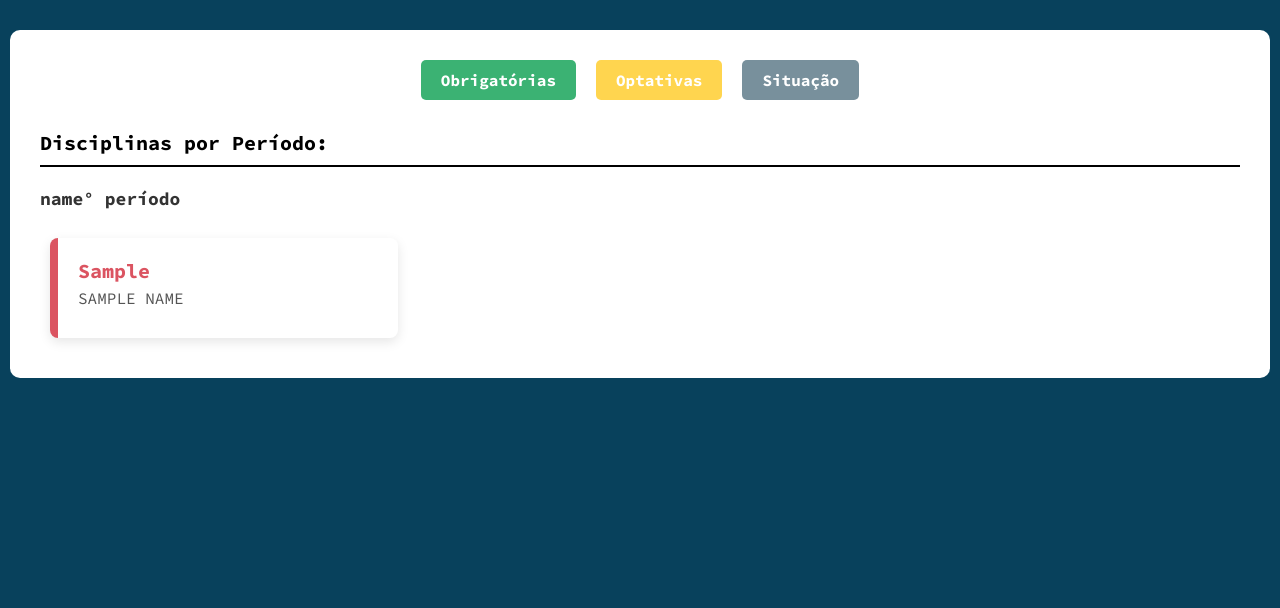
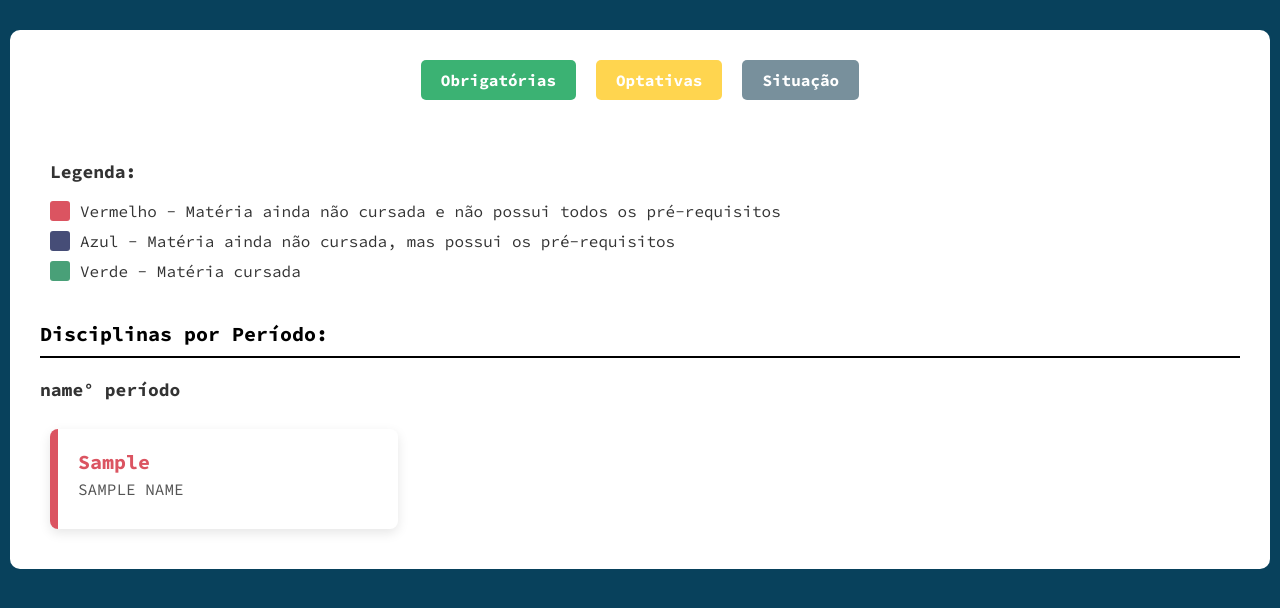
Before and after one commit to powerandcontrol/SADA, a Flask app: template templates/resultado.html in a window 1280 px wide. Shown: the part 140-748 px from the top of the page. Run offline with Flask 3, Linux system fonts and the light colour scheme; the template is opened without the code that fills it: most values are stand-ins (such as "Sample title", 1, 10 or a date in 2020); parts of the project's set-up code (start-up, migrations or seed data) failed here and were passed over.

Commit message:
Alterando resultado, incluindo legenda de cores indicativas e incluindo um VER MAIS nos cards das disciplinas

```diff
--- a/static/css/resultado.css
+++ b/static/css/resultado.css
@@ -39,19 +39,53 @@ ul {
     vertical-align: top; /* Alinha os itens ao topo */
     justify-content: space-between;
     align-items: center;
-    transition: transform 0.2s ease, box-shadow 0.2s ease; /* Animação para o hover */
+    transition: transform 0.3s ease, filter 0.3s ease;
     background-color: #fff; /* Fundo neutro e claro */
     width: 300px; /* Ajuste a largura conforme necessário */
     height: 60px;
+    overflow: hidden; /* Garante que o conteúdo não vaze */
+    cursor: pointer;
+    position: relative;
+
+
 }
 
 .materia-cursada {
     color: green; /* Manter o texto em verde */
 }
 
+.materia-card:hover .materia-info {
+    filter: blur(2px); /* Aplica o efeito de "turvamento" apenas ao conteúdo da matéria */
+}
+
 .materia-card:hover {
-    transform: translateY(-5px);
-    box-shadow: 0 6px 16px rgba(0, 0, 0, 0.2); /* Sombra mais intensa no hover */
+    transform: scale(1.05); /* Dá um leve zoom ao passar o mouse */
+}
+
+.materia-card:hover .ver-mais {
+    opacity: 1;
+    visibility: visible;
+}
+
+.materia-info {
+    transition: filter 0.3s ease;
+}
+
+.ver-mais {
+    position: absolute;
+    top: 50%;
+    left: 50%;
+    transform: translate(-50%, -50%);
+    background-color: rgba(0, 0, 0, 0.7);
+    color: #fff;
+    padding: 10px 15px;
+    border-radius: 5px;
+    font-size: 14px;
+    text-align: center;
+    opacity: 0;
+    visibility: hidden;
+    transition: opacity 0.3s ease, visibility 0.3s ease;
+    z-index: 10; /* Garante que o botão "Ver Mais" fique acima do conteúdo turvo */
 }
 
 .materia-info {
@@ -215,3 +249,28 @@ ul {
     transform: translateY(-5px); /* Efeito de elevação no hover */
     box-shadow: 0 4px 12px rgba(0, 0, 0, 0.1); /* Sombra no hover */
 }
+
+.legenda {
+    margin-bottom: 20px;
+    padding: 10px;
+    border-radius: 5px;
+}
+
+.legenda-list {
+    list-style-type: none;
+    padding: 0;
+}
+
+.legenda-list li {
+    margin-bottom: 10px;
+    display: flex;
+    align-items: center;
+}
+
+.legenda-box {
+    width: 20px;
+    height: 20px;
+    margin-right: 10px;
+    border-radius: 3px;
+    display: inline-block;
+}
--- a/templates/resultado.html
+++ b/templates/resultado.html
@@ -18,6 +18,18 @@ SADA - Resultado
         <div class="tab" onclick="showTab('optativas')">Optativas</div>
         <div class="tab" onclick="showTab('situação')">Situação</div>
     </div>
+
+
+ <!-- Legenda -->
+    <div class="legenda">
+        <h3>Legenda:</h3>
+        <ul class="legenda-list">
+            <li><span class="legenda-box" style="background-color: #DB5461;"></span>Vermelho - Matéria ainda não cursada e não possui todos os pré-requisitos</li>
+            <li><span class="legenda-box" style="background-color: #464D77;"></span>Azul - Matéria ainda não cursada, mas possui os pré-requisitos</li>
+            <li><span class="legenda-box" style="background-color: #49A078;"></span>Verde - Matéria cursada</li>
+        </ul>
+    </div>
+
 
     <section id="faltantes" class="tab-content active">
         <h2>Disciplinas por Período:</h2>
@@ -40,6 +52,10 @@ SADA - Resultado
                                 </div>
                                 <div class="materia-nome">{{ materia.nome_disciplina | upper }}</div>
                             </div>
+
+                                <!-- Texto "Ver Mais" -->
+                                <div class="ver-mais">Ver Mais</div>
+
                             <div class="materia-status"></div>
                         </li>
                     {% endfor %}
@@ -55,6 +71,9 @@ SADA - Resultado
                                     <div class="materia-nome">{{ turma.nome_disciplina | upper }}</div>
                                 </div>
                                 <div class="materia-status"></div>
+
+                                    <!-- Texto "Ver Mais" -->
+                                    <div class="ver-mais">Ver Mais</div>
                             </li>
                         {% endif %}
                     {% endfor %}
```
